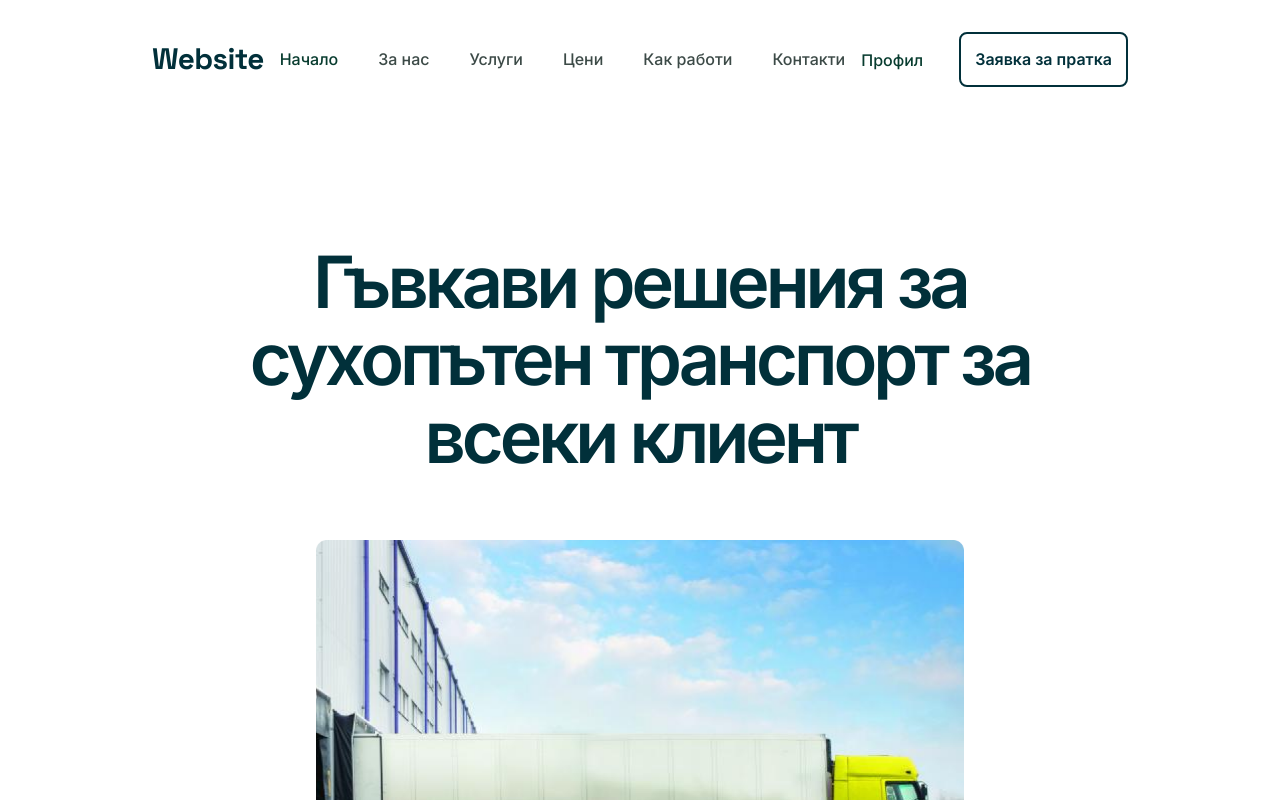
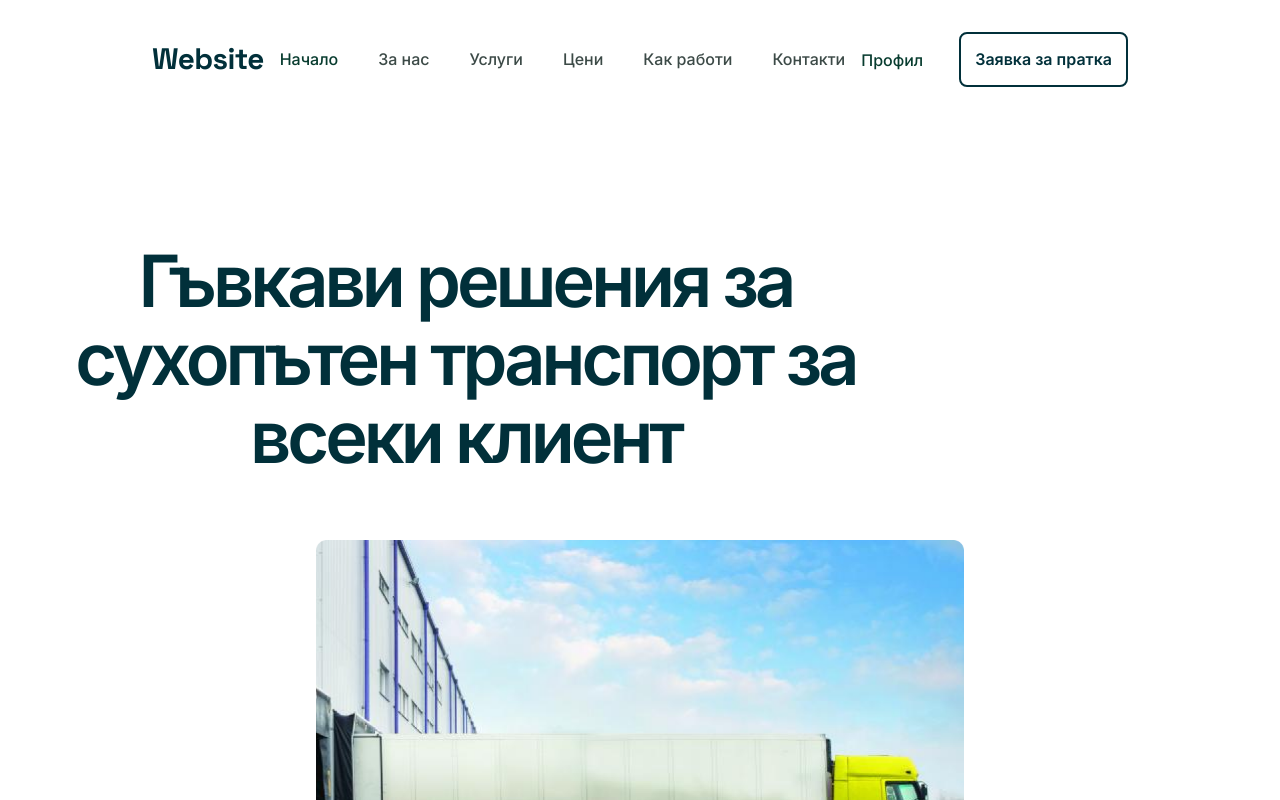
Before and after one commit to TerSimaN/zing7-task-c, a Next.js app: page / in a window 1280 px wide. Shown: the top 800 px of the page. Built offline with nearby package versions, Linux system fonts and the light colour scheme.

Commit message:
Refactored

```diff
--- a/src/components/Content.tsx
+++ b/src/components/Content.tsx
@@ -1,6 +1,6 @@
 const Content = () => {
     return (
-      <div className="flex flex-col gap-y-16 w-full px-[415px] pt-[84px]">
+      <div className="flex flex-col gap-y-16 px-[415px] pt-[84px]">
           <div className="flex flex-col gap-y-10">
               <h1 className="font-space-grotesk font-semibold text-5xl leading-[115%] tracking-[-2px] text-left text-swamp-blue">
                   Решения
--- a/src/components/Hero.tsx
+++ b/src/components/Hero.tsx
@@ -1,6 +1,6 @@
 const Hero = () => {
   return (
-    <div className="flex justify-center items-center w-full h-[234px]">
+    <div className="flex h-[234px]">
         <h1 className="w-[931px] font-inter font-semibold text-center text-7xl leading-[108%] tracking-[-4px] text-swamp-blue">
             Гъвкави решения за сухопътен транспорт за всеки клиент
         </h1>
```
